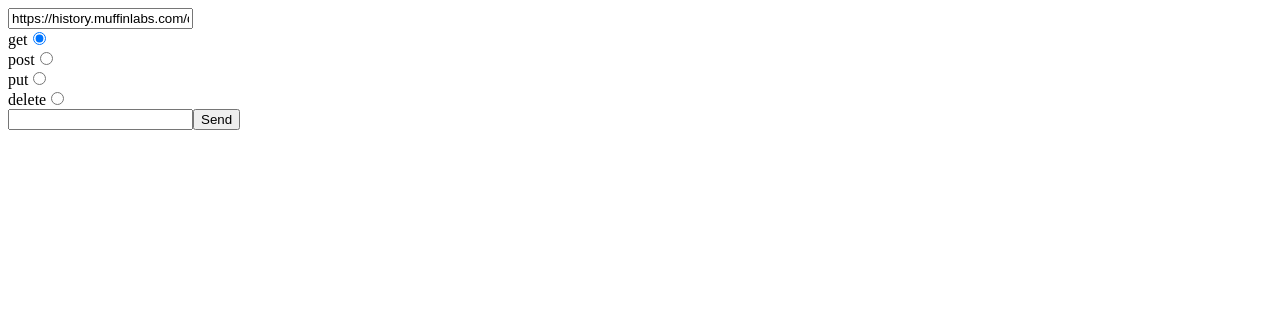
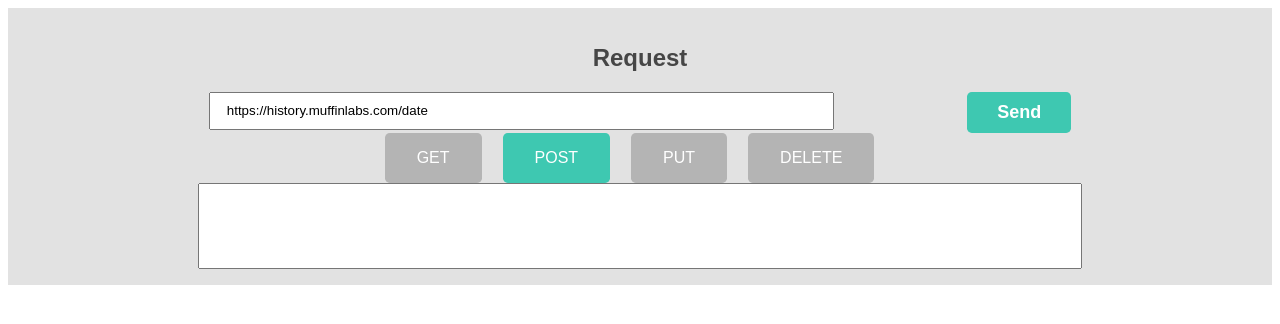
Before and after one commit to DannieSchu/api-client, a React app: page / in a window 1280 px wide. Shown: the top 324 px of the page. Built offline with nearby package versions, Linux system fonts and the light colour scheme.

Commit message:
added styling to Form

```diff
--- /dev/null
+++ b/src/components/Form/Form.css
@@ -0,0 +1,63 @@
+.Form {
+  background-color: rgb(226, 226, 226);
+  color: rgb(70, 70, 70);
+  font-family: sans-serif;
+  display: flex;
+  flex-direction: column;
+  justify-content: space-around;
+  align-items: center;
+  height: 100%;
+  padding: 1rem;
+
+  div {
+    display: flex;
+    flex-direction: row;
+    justify-content: space-between;
+    /* height: 2.5rem; */
+    width: 70%;
+  }
+
+  input[type="text"] {
+    width: 70%;
+    padding-left: 1rem;
+    height: 2rem;
+  }
+
+  section + input[type="text"] {
+    height: 5rem;
+  }
+
+  input[type="radio"] {
+    opacity: 0;
+    /* position: fixed; */
+    /* width: 0; */
+  }
+
+
+  input[type="radio"]:checked + label {
+    background-color: rgb(62, 200, 177);
+}
+
+  /* input[type="radio"]:focus + label {
+    background-color: rgb(160, 245, 212);
+} */
+
+  label {
+    display: inline-block;
+    text-transform: uppercase;
+    background-color: rgb(180, 180, 180);
+    padding: 1rem 2rem;
+    border-radius: .3rem;
+    color: white;
+  }
+
+  button {
+    background-color: rgb(62, 200, 177);
+    font-weight: bold;
+    font-size: 18px;
+    color: white;
+    border-radius: .3rem;
+    border: none;
+    padding: 10px 30px;
+  }
+}
--- a/src/components/Form/Form.jsx
+++ b/src/components/Form/Form.jsx
@@ -1,12 +1,25 @@
 import React from 'react';
 import PropTypes from 'prop-types';
+import styles from './Form.css';
 
-const Form = ({ onSubmit, onJsonChange, onUrlChange, onMethodChange, url, json, method, buttonText = 'submit' }) => {
+const Form = ({
+  onSubmit,
+  onJsonChange,
+  onUrlChange,
+  onMethodChange,
+  url,
+  json,
+  method,
+  buttonText = 'submit'
+}) => {
   return (
-    <form onSubmit={onSubmit}>
+    <form className={styles.Form} onSubmit={onSubmit}>
+      <h2>Request</h2>
+      <div>
         <input type="text" value={url} onChange={onUrlChange} placeholer="URL" />
+        <button>{buttonText}</button>
+      </div>
       <section>
-        <div>
         <label htmlFor="get">get</label>
         <input
           type="radio"
@@ -15,8 +28,6 @@ const Form = ({ onSubmit, onJsonChange, onUrlChange, onMethodChange, url, json,
           checked={method === 'get'}
           onChange={onMethodChange}
         />
-        </div>
-        <div>
         <label htmlFor="post">post</label>
         <input
           type="radio"
@@ -25,8 +36,6 @@ const Form = ({ onSubmit, onJsonChange, onUrlChange, onMethodChange, url, json,
           checked={method === 'post'}
           onChange={onMethodChange}
         />
-        </div>
-        <div>
         <label htmlFor="put">put</label>
         <input
           type="radio"
@@ -35,8 +44,6 @@ const Form = ({ onSubmit, onJsonChange, onUrlChange, onMethodChange, url, json,
           checked={method === 'put'}
           onChange={onMethodChange}
         />
-        </div>
-        <div>
         <label htmlFor="delete">delete</label>
         <input
           type="radio"
@@ -45,10 +52,8 @@ const Form = ({ onSubmit, onJsonChange, onUrlChange, onMethodChange, url, json,
           checked={method === 'delete'}
           onChange={onMethodChange}
         />
-        </div>
       </section>
       <input type="text" value={json} onChange={onJsonChange} placeholer="Raw JSON Body" />
-      <button>{buttonText}</button>
     </form>
   );
 };
```
Lines whose indentation alone changed are shown as unchanged.
